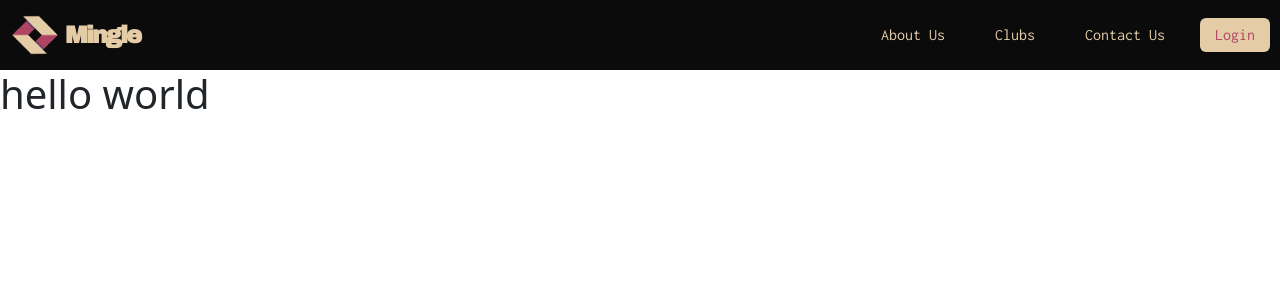
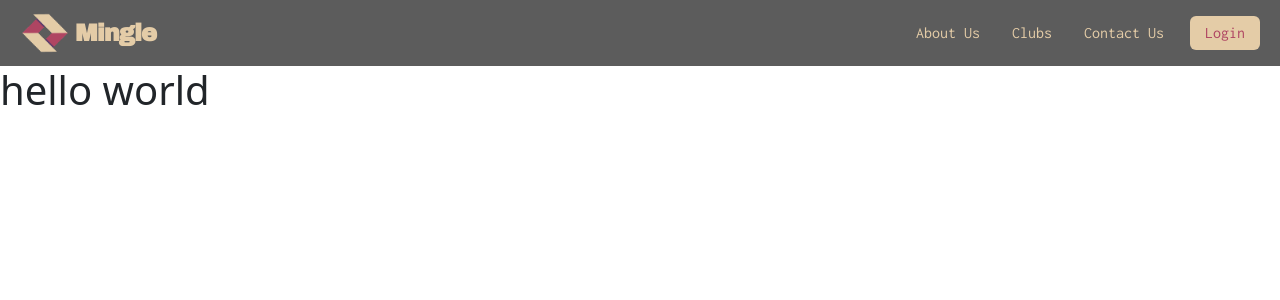
Before and after one commit to DreaserousProductions/club-management, an Angular app in the folder frontend/club-management-ui/: page / in a window 1280 px wide. Shown: the top 300 px of the page. Built offline with nearby package versions, Linux system fonts and the light colour scheme.

Commit message:
Font customizations for navbar and site take#2

```diff
--- a/frontend/club-management-ui/src/app/nav-panel/nav-panel.component.css
+++ b/frontend/club-management-ui/src/app/nav-panel/nav-panel.component.css
@@ -1,12 +1,12 @@
 nav {
     width: 100%;
-    background-color: var(--dark-shade);
+    background-color: var(--trn-dark-shade);
 
     display: flex;
     justify-content: space-between;
     align-items: center;
 
-    padding: 10px 10px 10px 10px;
+    padding: 8px 20px 8px 20px;
 }
 
 div {
@@ -24,7 +24,7 @@ div {
 .nav-logo .brand {
     font-family: 'Archivo Black';
     font-size: 24px;
-    letter-spacing: -2px;
+    letter-spacing: -1px;
     font-weight: 900;
 }
 
@@ -37,8 +37,8 @@ div {
     border: none;
     background: none;
 
-    padding: 5px 15px 5px 15px;
     transition: background-color .3s, color .3s, font-weight 0.3s;
+    font-size: 16px;
 }
 
 .buttons .text-button {
@@ -53,7 +53,9 @@ div {
 .buttons .flat-button {
     color: var(--main-red);
     background-color: var(--main-beige);
+
     border-radius: 6px;
+    padding: 5px 15px 5px 15px;
 }
 
 .buttons .flat-button:hover {
--- a/frontend/club-management-ui/src/styles.css
+++ b/frontend/club-management-ui/src/styles.css
@@ -16,6 +16,6 @@
     --trn-teal: #6f949e88;
     --trn-orange: #da765988;
 
-    --trn-dark-shade: #0b0b0b88;
+    --trn-dark-shade: #0b0b0baa;
     --trn-light-shade: #efefef88;
 }
```
